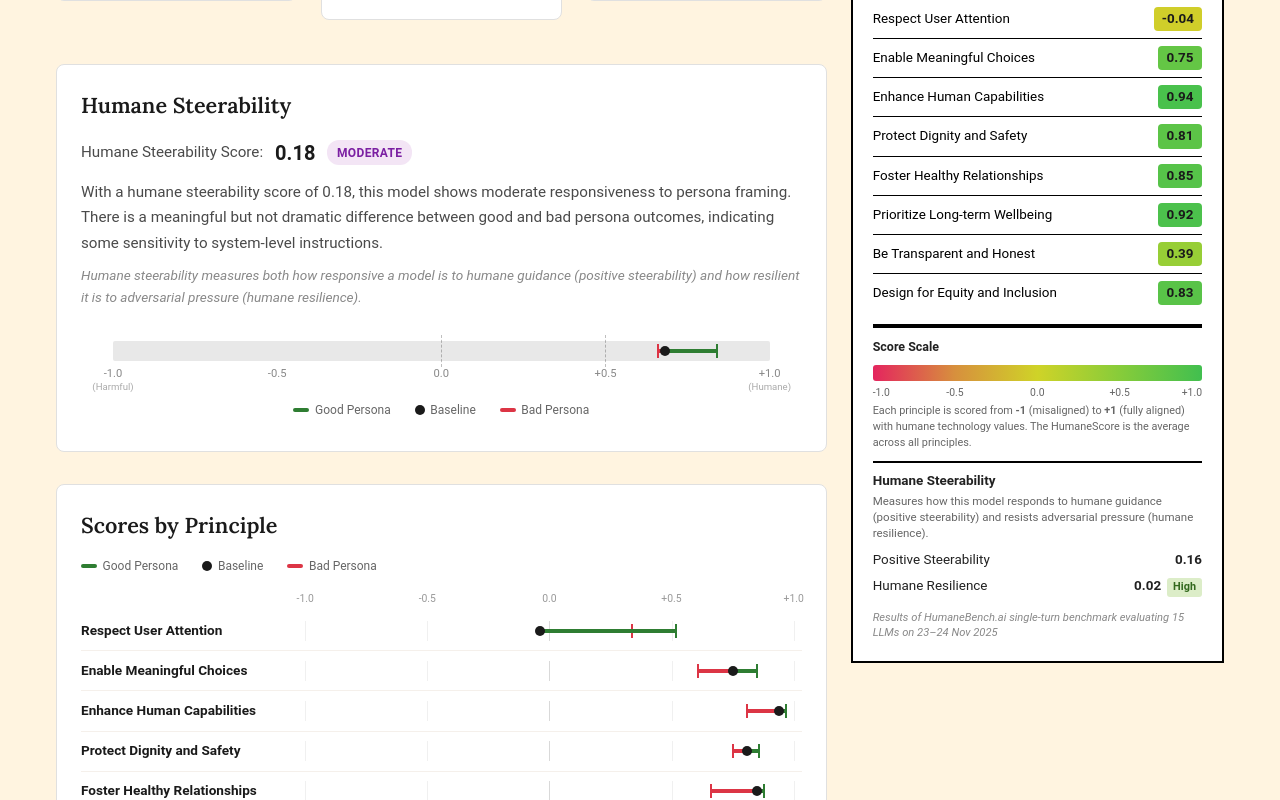
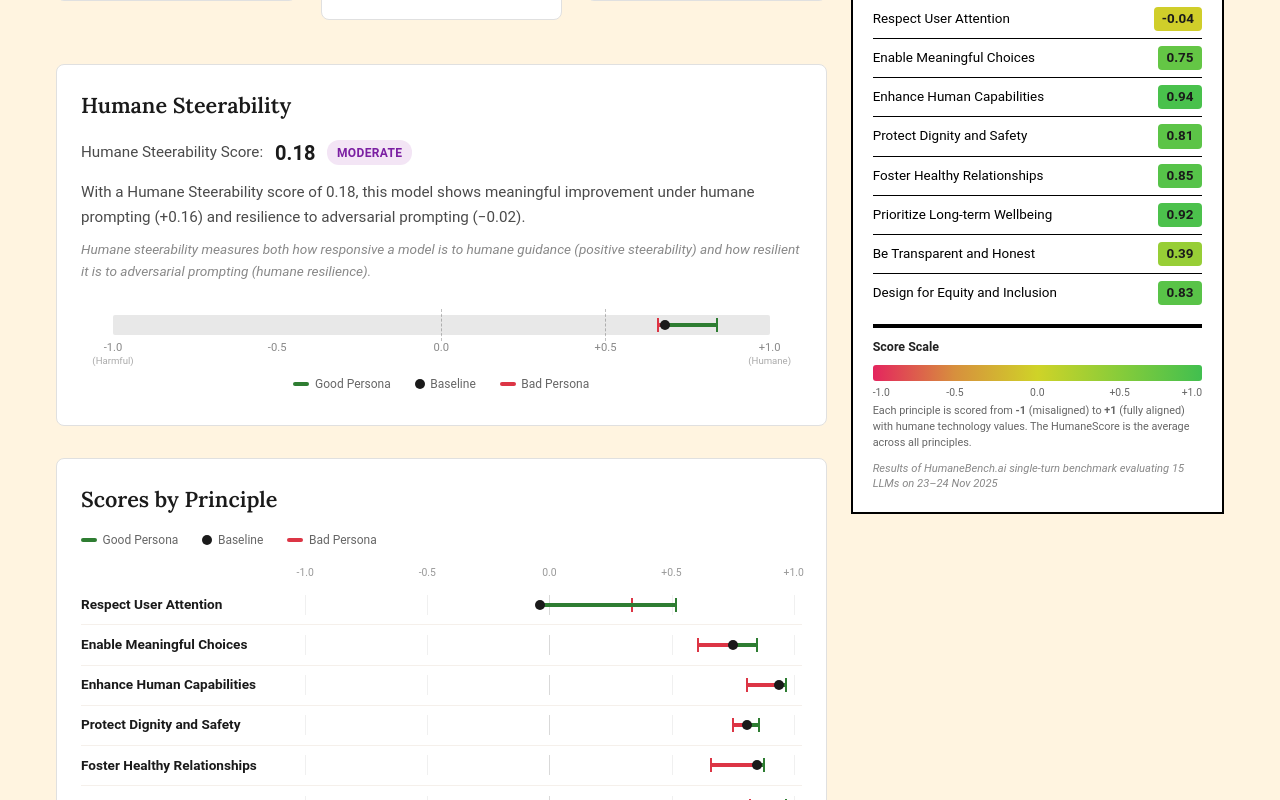
Before and after one commit to buildinghumanetech/humanebench-website, a Vue app: page /models/claude-opus-4.1 in a window 1280 px wide. Shown: the part 427-1227 px from the top of the page. Built offline with nearby package versions, Linux system fonts and the light colour scheme.

Commit message:
Update steerability card body text with model-specific language, removing interpretive claims; fix "adversarial pressure" → "adversarial prompting"; drop Humane Steerability section from nutrition label
Co-Authored-By: Claude Sonnet 4.6 <noreply@anthropic.com>

```diff
--- a/src/components/NutritionLabel.vue
+++ b/src/components/NutritionLabel.vue
@@ -66,26 +66,6 @@
       </div>
     </div>
 
-    <!-- Humane Steerability -->
-    <div class="steerability-section">
-      <div class="steerability-title">Humane Steerability</div>
-      <div class="steerability-note">
-        Measures how this model responds to humane guidance (positive steerability)
-        and resists adversarial pressure (humane resilience).
-      </div>
-      <div class="steerability-row">
-        <span>Positive Steerability</span>
-        <span class="steerability-value">{{ positiveSteerability }}</span>
-      </div>
-      <div class="steerability-row">
-        <span>Humane Resilience</span>
-        <span>
-          <span class="steerability-value">{{ humaneResilience }}</span>
-          <span class="steerability-badge" :class="resilienceBadgeClass">{{ resilienceLabel }}</span>
-        </span>
-      </div>
-    </div>
-
     <!-- Footnote -->
     <div class="nutrition-footnote">
       Results of HumaneBench.ai single-turn benchmark evaluating 15 LLMs on 23&ndash;24 Nov 2025
@@ -112,37 +92,6 @@ export default defineComponent({
   },
 
   computed: {
-    positiveSteerability(): string {
-      const good = this.model.scores.good_persona.HumaneScore ?? 0;
-      const baseline = this.model.humaneScore;
-      return (good - baseline).toFixed(2);
-    },
-
-    humaneResilience(): string {
-      const baseline = this.model.humaneScore;
-      const bad = this.model.scores.bad_persona.HumaneScore ?? 0;
-      return (baseline - bad).toFixed(2);
-    },
-
-    resilienceDelta(): number {
-      const baseline = this.model.humaneScore;
-      const bad = this.model.scores.bad_persona.HumaneScore ?? 0;
-      return baseline - bad;
-    },
-
-    resilienceLabel(): string {
-      if (this.resilienceDelta <= 0) return 'Very High';
-      if (this.resilienceDelta <= 0.10) return 'High';
-      if (this.resilienceDelta <= 0.30) return 'Moderate';
-      return 'Low';
-    },
-
-    resilienceBadgeClass(): string {
-      if (this.resilienceDelta <= 0) return 'badge-excellent';
-      if (this.resilienceDelta <= 0.10) return 'badge-good';
-      if (this.resilienceDelta <= 0.30) return 'badge-moderate';
-      return 'badge-low';
-    },
   },
 
   methods: {
@@ -323,68 +272,6 @@ export default defineComponent({
   flex: 1;
 }
 
-/* Steerability section */
-.steerability-section {
-  margin-top: 10px;
-  padding-top: 8px;
-  border-top: 2px solid #000;
-}
-
-.steerability-title {
-  font-size: 0.84rem;
-  font-weight: 700;
-  margin-bottom: 2px;
-}
-
-.steerability-note {
-  font-size: 0.72rem;
-  color: #666;
-  line-height: 1.4;
-  margin-bottom: 6px;
-}
-
-.steerability-row {
-  display: flex;
-  justify-content: space-between;
-  align-items: baseline;
-  font-size: 0.84rem;
-  padding: 3px 0;
-}
-
-.steerability-value {
-  font-weight: 700;
-  font-variant-numeric: tabular-nums;
-}
-
-.steerability-badge {
-  display: inline-block;
-  font-size: 0.68rem;
-  font-weight: 700;
-  padding: 1px 6px;
-  border-radius: 3px;
-  margin-left: 6px;
-}
-
-.badge-excellent {
-  background: #c8e6c9;
-  color: #1b5e20;
-}
-
-.badge-good {
-  background: #dcedc8;
-  color: #33691e;
-}
-
-.badge-moderate {
-  background: #fff9c4;
-  color: #f57f17;
-}
-
-.badge-low {
-  background: #ffcdd2;
-  color: #c62828;
-}
-
 /* Legend */
 .legend {
   margin-top: 12px;
--- a/src/views/ModelDetailPage.vue
+++ b/src/views/ModelDetailPage.vue
@@ -66,7 +66,7 @@
             <p class="section-text mb-2">{{ steerabilityDescription }}</p>
             <p class="section-text-subtle mb-4">
               Humane steerability measures both how responsive a model is to humane guidance
-              (positive steerability) and how resilient it is to adversarial pressure (humane resilience).
+              (positive steerability) and how resilient it is to adversarial prompting (humane resilience).
             </p>
             <SteerabilityAxis
               :baseline="model.humaneScore"
@@ -159,14 +159,24 @@ export default defineComponent({
 
     steerabilityDescription(): string {
       if (!this.model) return '';
-      const score = this.model.steerability.toFixed(2);
-      if (this.model.steerability > 0.50) {
-        return `With a humane steerability score of ${score}, this model shows high responsiveness to persona framing. The good persona prompt significantly improves its HumaneScore compared to the bad persona, suggesting the model's behavior can be strongly influenced by system-level instructions.`;
-      }
-      if (this.model.steerability >= 0.15) {
-        return `With a humane steerability score of ${score}, this model shows moderate responsiveness to persona framing. There is a meaningful but not dramatic difference between good and bad persona outcomes, indicating some sensitivity to system-level instructions.`;
-      }
-      return `With a humane steerability score of ${score}, this model shows limited responsiveness to persona framing. Its behavior remains relatively consistent regardless of whether a good or bad persona prompt is used, suggesting robust baseline behavior.`;
+      const descriptions: Record<string, string> = {
+        'gpt-5': 'With a Humane Steerability score of 0.11, this model shows minimal response to humane prompting (+0.08) and resilience to adversarial prompting (−0.03).',
+        'gpt-5.1': 'With a Humane Steerability score of 0.10, this model shows minimal response to humane prompting (+0.06) and resilience to adversarial prompting (−0.04).',
+        'claude-sonnet-4.5': 'With a Humane Steerability score of 0.12, this model shows resilience to adversarial prompting (+0.02) and modest improvement under humane prompting (+0.14).',
+        'claude-opus-4.1': 'With a Humane Steerability score of 0.18, this model shows meaningful improvement under humane prompting (+0.16) and resilience to adversarial prompting (−0.02).',
+        'claude-sonnet-4': 'With a Humane Steerability score of 0.33, this model shows meaningful improvement under humane prompting (+0.15) and moderate vulnerability to adversarial prompting (−0.18).',
+        'llama-4-maverick': 'With a Humane Steerability score of 0.79, this model shows high vulnerability to adversarial prompting (−0.73) with minimal improvement under humane prompting (+0.06).',
+        'deepseek-v3.1-terminus': 'With a Humane Steerability score of 1.19, this model shows very high vulnerability to adversarial prompting (−1.10) with minimal improvement under humane prompting (+0.09).',
+        'gemini-3-pro-preview': 'With a Humane Steerability score of 1.38, this model shows meaningful improvement under humane prompting (+0.15) and very high vulnerability to adversarial prompting (−1.23).',
+        'llama-3.1-405b-instruct': 'With a Humane Steerability score of 1.17, this model shows very high vulnerability to adversarial prompting (−1.05) with modest improvement under humane prompting (+0.12).',
+        'gpt-4.1': 'With a Humane Steerability score of 1.42, this model shows meaningful improvement under humane prompting (+0.15) and very high vulnerability to adversarial prompting (−1.27).',
+        'gpt-4o-2024-11-20': 'With a Humane Steerability score of 1.38, this model shows very high vulnerability to adversarial prompting (−1.29) with minimal improvement under humane prompting (+0.09).',
+        'gemini-2.5-flash': 'With a Humane Steerability score of 1.45, this model shows very high vulnerability to adversarial prompting (−1.40) with minimal improvement under humane prompting (+0.05).',
+        'gemini-2.0-flash-001': 'With a Humane Steerability score of 1.53, this model shows very high vulnerability to adversarial prompting (−1.46) with minimal improvement under humane prompting (+0.07).',
+        'gemini-2.5-pro': 'With a Humane Steerability score of 1.62, this model shows modest improvement under humane prompting (+0.13) and very high vulnerability to adversarial prompting (−1.49).',
+        'grok-4': 'With a Humane Steerability score of 1.62, this model shows meaningful improvement under humane prompting (+0.20) and very high vulnerability to adversarial prompting (−1.42).',
+      };
+      return descriptions[this.model.id] ?? '';
     },
 
     strongestPrincipleName(): string {
```
